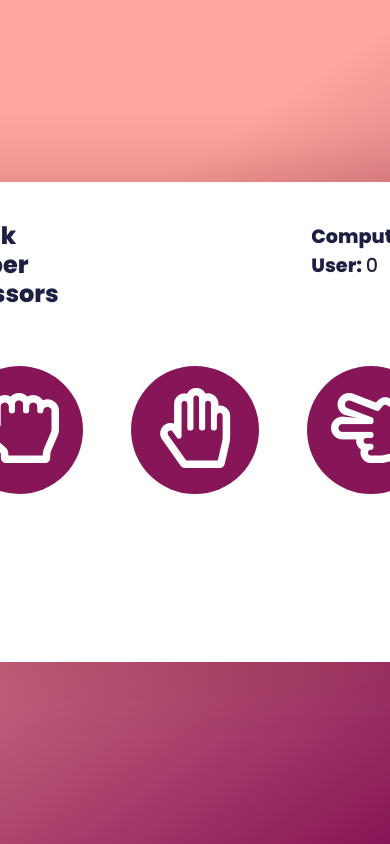
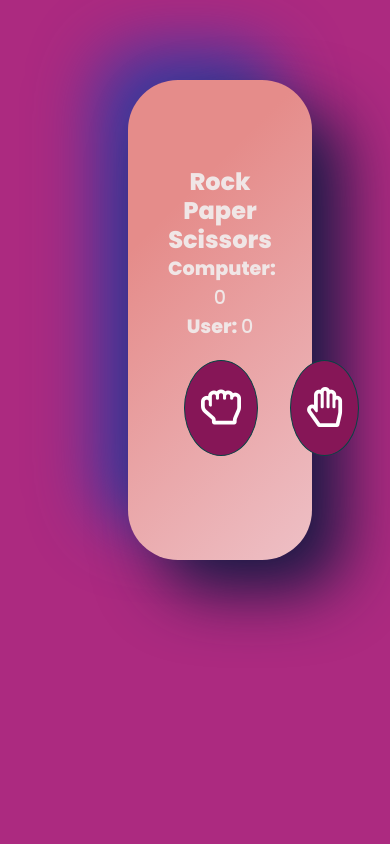
Before and after one commit to Rajani-Surarapu/rock-paper-scissors, a plain HTML site: page index.html in a window 390 px wide. Both pictures are taken after a click on the button "Start Game". Shown: the top 844 px of the page. Drawn offline with Linux system fonts and the light colour scheme.

Commit message:
responsive added

```diff
--- a/index.html
+++ b/index.html
@@ -57,6 +57,6 @@
             </div>
         </section>
     </main>
-    <script src ="./scripts/script.js"></script>
+    <script src ="./styles/scripts/script.js"></script>
 </body>
 </html>
--- a/styles/style.css
+++ b/styles/style.css
@@ -76,7 +76,7 @@ header p {
 
 .hands button:hover {
     transform: translateY(5px);
-    background-color:#ffa69e;
+    background-color:#6599b8;
     color: var(--white-color);
 }
 
@@ -128,3 +128,70 @@ header p {
 .hidden{
     display: none;
 }
+
+
+
+ @media(max-width:768px){
+    body{
+     display: block;
+     width: 27.5rem;
+     padding: 5rem 8rem;
+
+
+    }
+
+    main{
+        size:inherit;
+        min-width: 0;
+        min-height: 20rem;
+        margin-top: 0rem ;
+    }
+    main header {
+        display: block;
+        text-align: center;
+        margin: 3rem 0;
+    }
+    .hands button{
+        border-radius: 100%;
+        padding: 1rem 1rem;
+        margin: 1rem 1rem;
+        border:1px solid rgb(6, 68, 68);
+        font-size: 2.5rem;
+        height: 6rem;
+        width: 6rem;
+    }
+
+    .result .game-result{
+        margin-top: 0.25rem;
+    }
+
+    }
+
+    @media(max-width:670px){
+        body{
+            background-color: #ac2a80;
+            background-image:none;
+            background-size:contain;
+        }
+        main{
+            border-radius: 50px;
+            background-color: #eec0c6;
+            background-image: linear-gradient(315deg, #eec0c6 0%, #e58c8a 74%);
+
+
+    box-shadow:  32px 32px 64px #191943,
+                 -32px -32px 64px #3b3ba1;
+        }
+    }
+
+    @media(max-width:565px){
+        main{
+            justify-content: center;
+            align-content: center;
+        }
+        body{
+            color: rgb(240, 230, 230);
+        }
+    }
+
+    /*interactive styling end*/
```
Also changed, not shown: styles/scripts/script.js (renamed from scripts/script.js).
